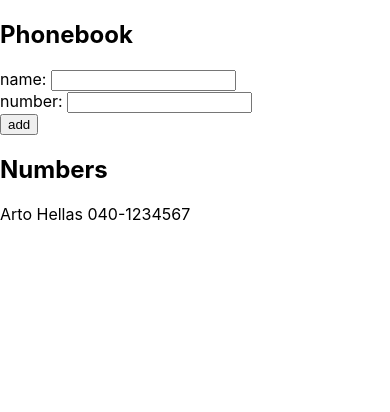
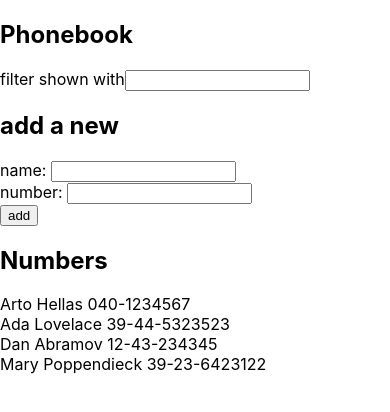
Before and after one commit to Rashad-98/fullstack_open, a React (Create React App) app in the folder part2/the_phonebook/: page / in a window 390 px wide. Shown: the top 412 px of the page. Built offline with nearby package versions, Linux system fonts and the light colour scheme.

Commit message:
2.9: The Phonebook Step4

```diff
--- a/part2/the_phonebook/src/App.jsx
+++ b/part2/the_phonebook/src/App.jsx
@@ -5,10 +5,23 @@
     {
       name: 'Arto Hellas',
       number: '040-1234567'
-    }
+    },
+    { name: 'Ada Lovelace', number: '39-44-5323523', id: 2 },
+    { name: 'Dan Abramov', number: '12-43-234345', id: 3 },
+    { name: 'Mary Poppendieck', number: '39-23-6423122', id: 4 }
   ])
   const [newName, setNewName] = useState('')
   const [newNumber, setNewNumber] = useState('')
+  const [searchTerm, setSearchTerm] = useState('')
+  const [filteredPersons, setFilteredPersons] = useState([
+    {
+      name: 'Arto Hellas',
+      number: '040-1234567'
+    },
+    { name: 'Ada Lovelace', number: '39-44-5323523', id: 2 },
+    { name: 'Dan Abramov', number: '12-43-234345', id: 3 },
+    { name: 'Mary Poppendieck', number: '39-23-6423122', id: 4 }
+  ])
 
   const handleNameChange = (e) => {
     setNewName(e.target.value)
@@ -16,6 +29,16 @@
 
   const handleNumberChange = (e) => {
     setNewNumber(e.target.value)
+  }
+
+  const handleSearchTerm = (e) => {
+    setSearchTerm(e.target.value)
+    if(e.target.value === '') {
+      setFilteredPersons(persons)
+      return
+    }
+    const items = persons.filter(item => item.name.includes(e.target.value))
+    setFilteredPersons(items)
   }
 
   const addName = (e) => {
@@ -36,6 +59,8 @@
   return (
     <div>
       <h2>Phonebook</h2>
+      <div>filter shown with<input value={searchTerm} onChange={handleSearchTerm}/></div>
+      <h2>add a new</h2>
       <form onSubmit={addName}>
         <div>name: <input value={newName} onChange={handleNameChange}/></div>
         <div>number: <input value={newNumber} onChange={handleNumberChange}/></div>
@@ -44,7 +69,7 @@
         </div>
       </form>
       <h2>Numbers</h2>
-      {persons.map(person => {
+      {filteredPersons.map(person => {
         return (
           <div key={person.name}>
             {person.name} {person.number}
```
